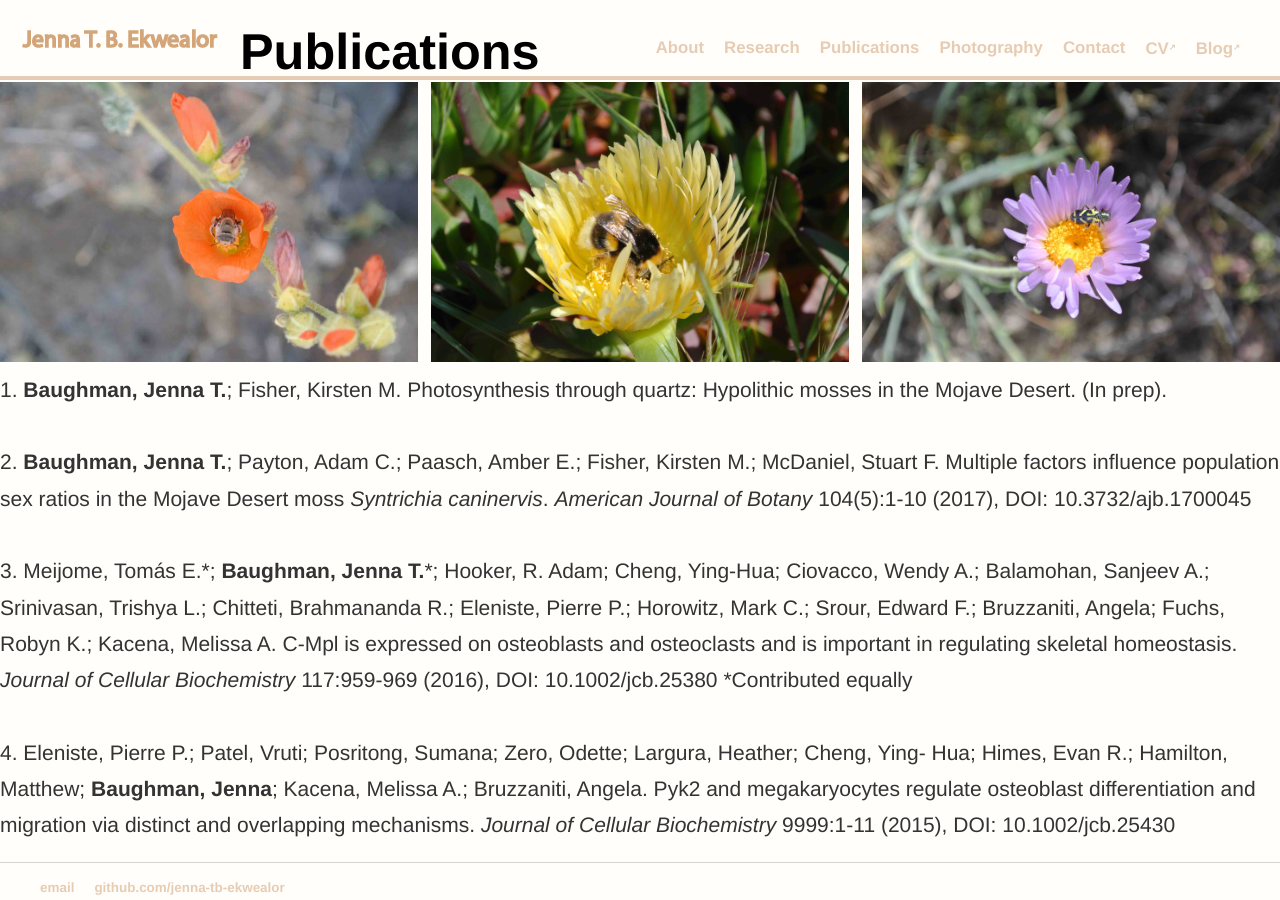
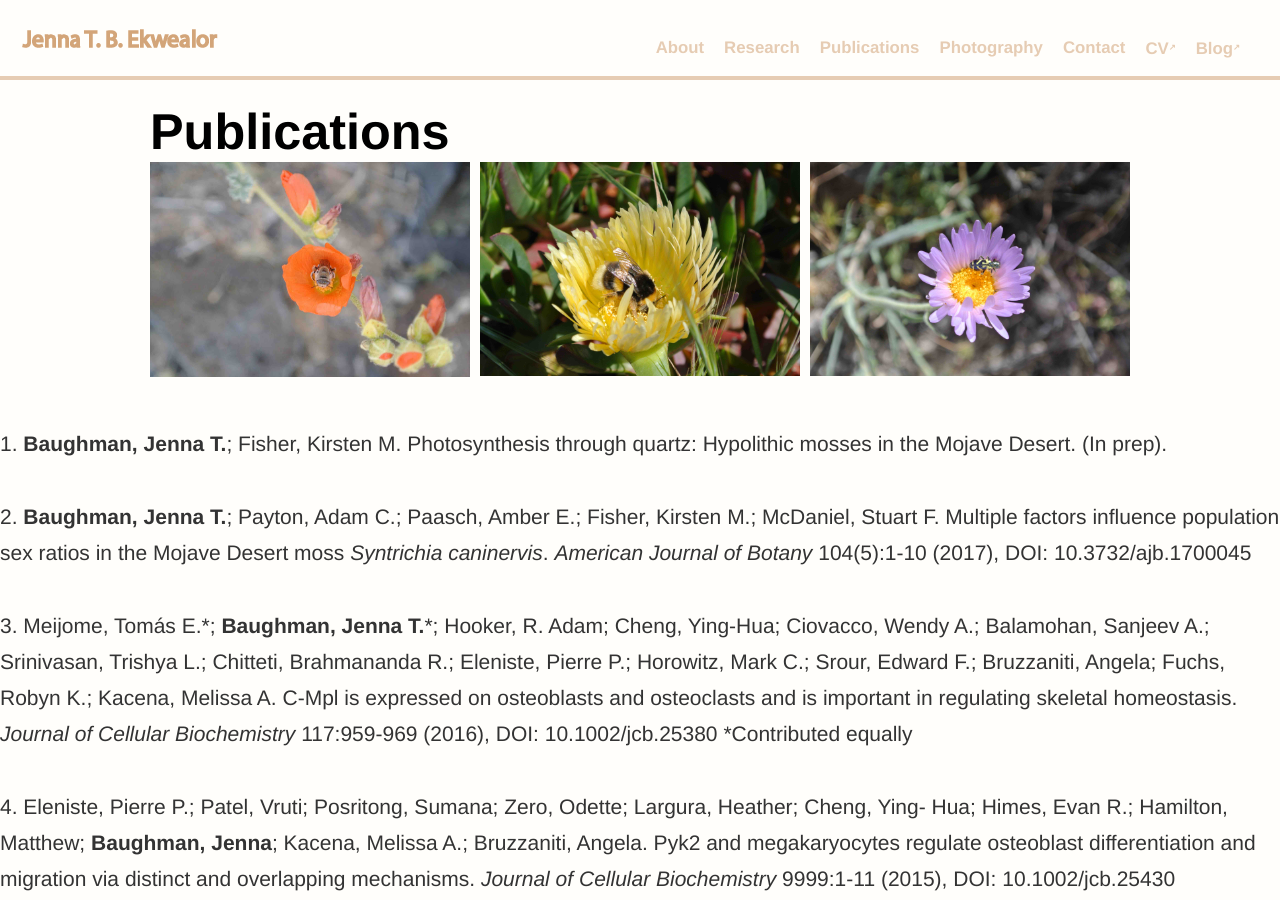
Before and after one commit to jenna-tb-ekwealor/jenna-tb-ekwealor.github.io, a Jekyll site: the page built from publications/index.html, in a window 1280 px wide. Built offline with Jekyll 4.4.1, drawn with Linux system fonts in a browser that asks for light colours.

Commit message:
add line breaks at top, add section elements

```diff
--- a/contact/index.html
+++ b/contact/index.html
@@ -5,6 +5,7 @@
 <body>
 
 <section>
+<br>
 	<h1>Contact</h1>
   	<h2>Mishler Lab
   		<img class=asyncImage src="../img/poppytrail_small.jpg" data-src="../img/poppytrail.JPG" style="float: right; width: 50%; margin-right: 1%; margin-bottom: 0.5em; alt="A hillside trail through green grass and California poppies.">
--- a/photography/index.html
+++ b/photography/index.html
@@ -4,6 +4,7 @@
 ---
 	<body>
 	<section>
+	<br>
 	<h1>Photography</h1>
 
 <div class='pixels-photo'">
--- a/publications/index.html
+++ b/publications/index.html
@@ -4,6 +4,7 @@
 ---
 
 <body>
+<section>
 <br>
 	<h1>Publications</h1>
 	<a href="../img/globemallow.JPG" target="_blank"><img class="asyncImage" src="../img/globemallow_small.jpg" data-src="../img/globemallow.JPG" style="float: left; width: 32.66%; margin-right: 1%; margin-bottom: 0.5em;" alt="A bee in a Mojave apricot globe mallow."></a>
@@ -13,6 +14,7 @@
 <script language="javascript">
 src="../imageLoad.js"
 </script>
+</section>
 </body>
   	<p><small>
   		1. <b>Baughman, Jenna T.</b>; Fisher, Kirsten M. Photosynthesis through quartz: Hypolithic mosses in the Mojave Desert. (In prep).<br>
--- a/research/index.html
+++ b/research/index.html
@@ -5,6 +5,7 @@
 
 
 <body>
+<section>
 <br>
 		<h1>Current projects</h1>
   		<h2>Dissertation.</h2>
@@ -15,7 +16,6 @@
 	<script language="javascript">
 		src="../imageLoad.js"
 	</script>
-</body>
 
 	<h2><a href="https://3dmoss.berkeley.edu" target="_blank"><font color="black">3D Moss Project.</font></a></h2>
 </div><!-- /.blurb -->
@@ -53,3 +53,5 @@
 		</script>
   </div>
 </div>
+<section>
+</body>
```
